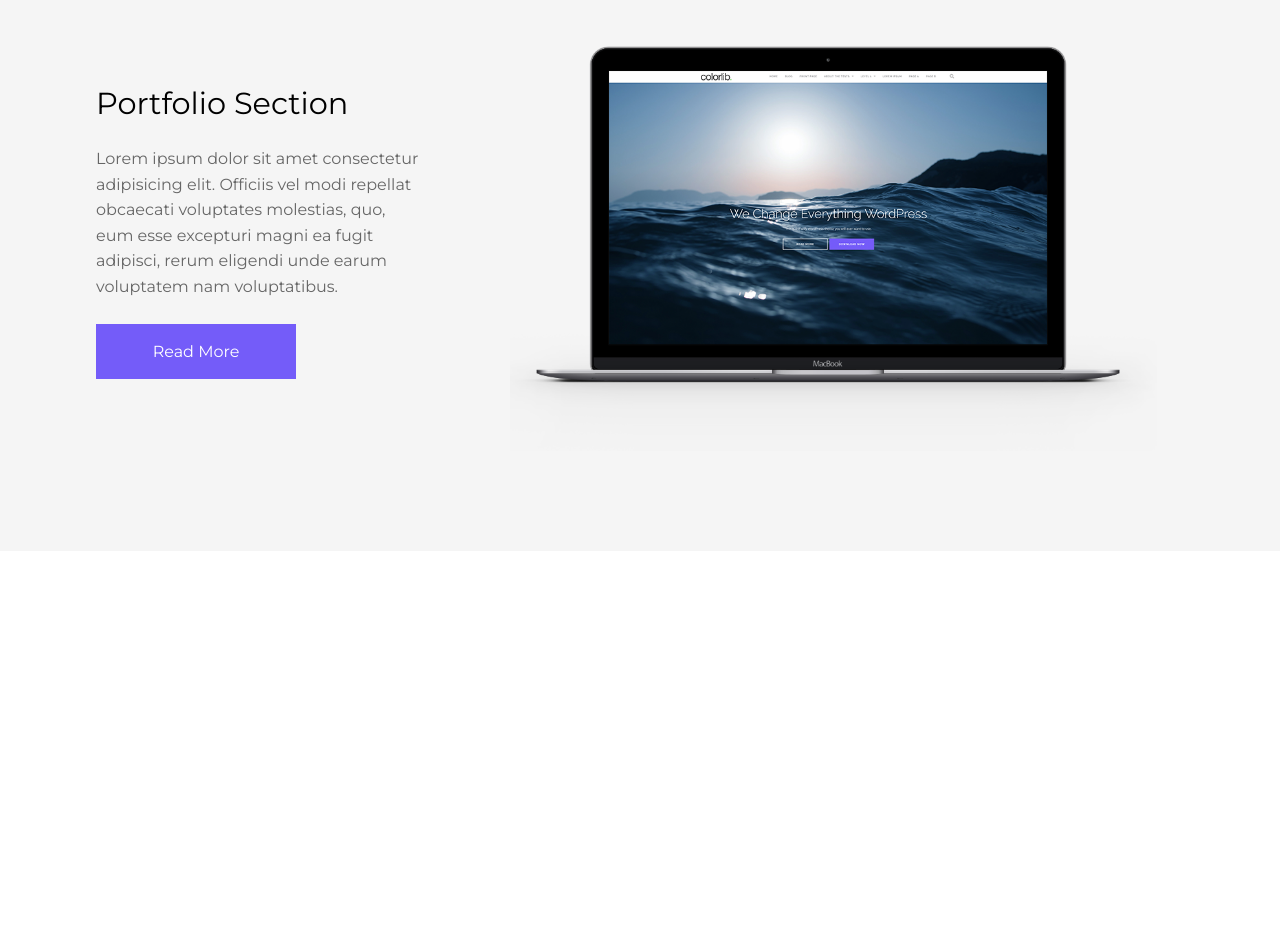
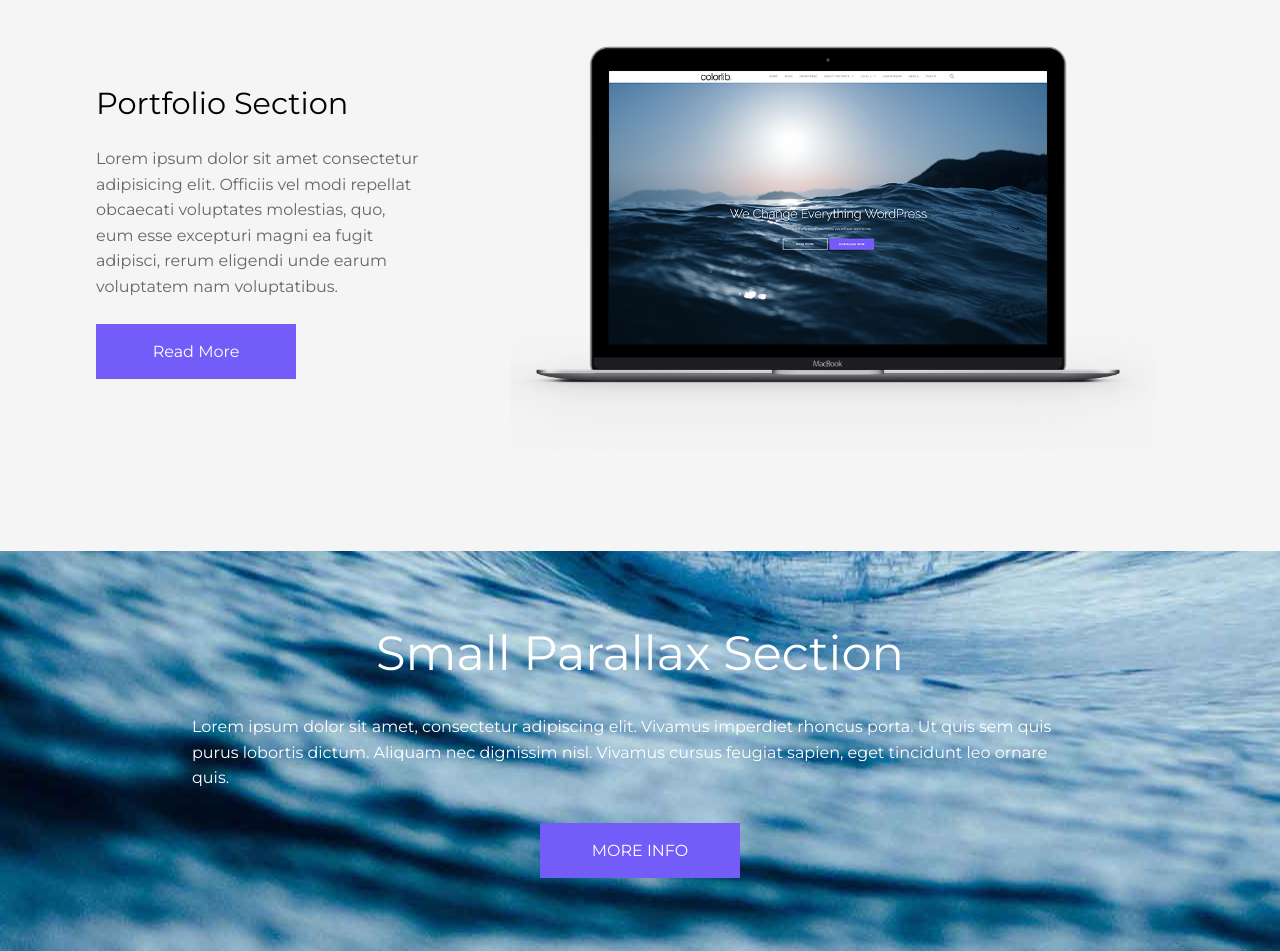
Before and after one commit to mgkh286/Sharpely-Demo, a plain HTML site: page index.html in a window 1280 px wide. Shown: the part 1569-2520 px from the top of the page. Before the commit the page ends 2120 px from the top, so only its background shows below. Drawn offline with Linux system fonts and the light colour scheme.

Commit message:
paralllax

```diff
--- a/css/style.css
+++ b/css/style.css
@@ -121,7 +121,7 @@ img {
     background-size: cover;
     background-repeat: no-repeat;
     background-position:   bottom center;
-    /* background-attachment: fixed; */
+    background-attachment: fixed;
     display: flex;
     flex-direction: column;
     justify-content: center;
@@ -177,3 +177,31 @@ img {
     margin: 1.5rem 0;
     line-height: 1.6;
 }
+
+/* Parallax Section  */
+.Parallax {
+    background: url(../img/Small\ Parallax\ .jpg);
+    background-attachment: fixed;
+    background-position: center;
+
+
+}
+.Parallax .container {
+  display: flex;
+  justify-content: center;
+  align-items: center;
+  flex-direction: column;
+  height: 50vh;
+  color: #fff;
+  width: 70%;
+}
+
+.Parallax__heading {
+    font-size: 3rem;
+    font-weight: 400;
+}
+
+.Parallax__text {
+    margin: 2rem auto;
+    line-height: 1.6;
+}
--- a/index.html
+++ b/index.html
@@ -62,5 +62,18 @@
     </section>
 </div>
 
+ <!-- Parallax section -->
+ <section class="Parallax ">
+     <div class="container">
+    <h1 class="Parallax__heading">Small Parallax Section</h1>
+    <p class="Parallax__text">
+        Lorem ipsum dolor sit amet, consectetur adipiscing elit. Vivamus imperdiet rhoncus porta. Ut quis sem quis purus lobortis dictum. Aliquam  nec dignissim nisl. Vivamus cursus feugiat sapien, eget tincidunt leo ornare quis.
+    </p>
+
+        <a href="#" class="btn btn-main">MORE INFO</a>
+    </div>
+ </section>
+
+
 </body>
 </html>
```
